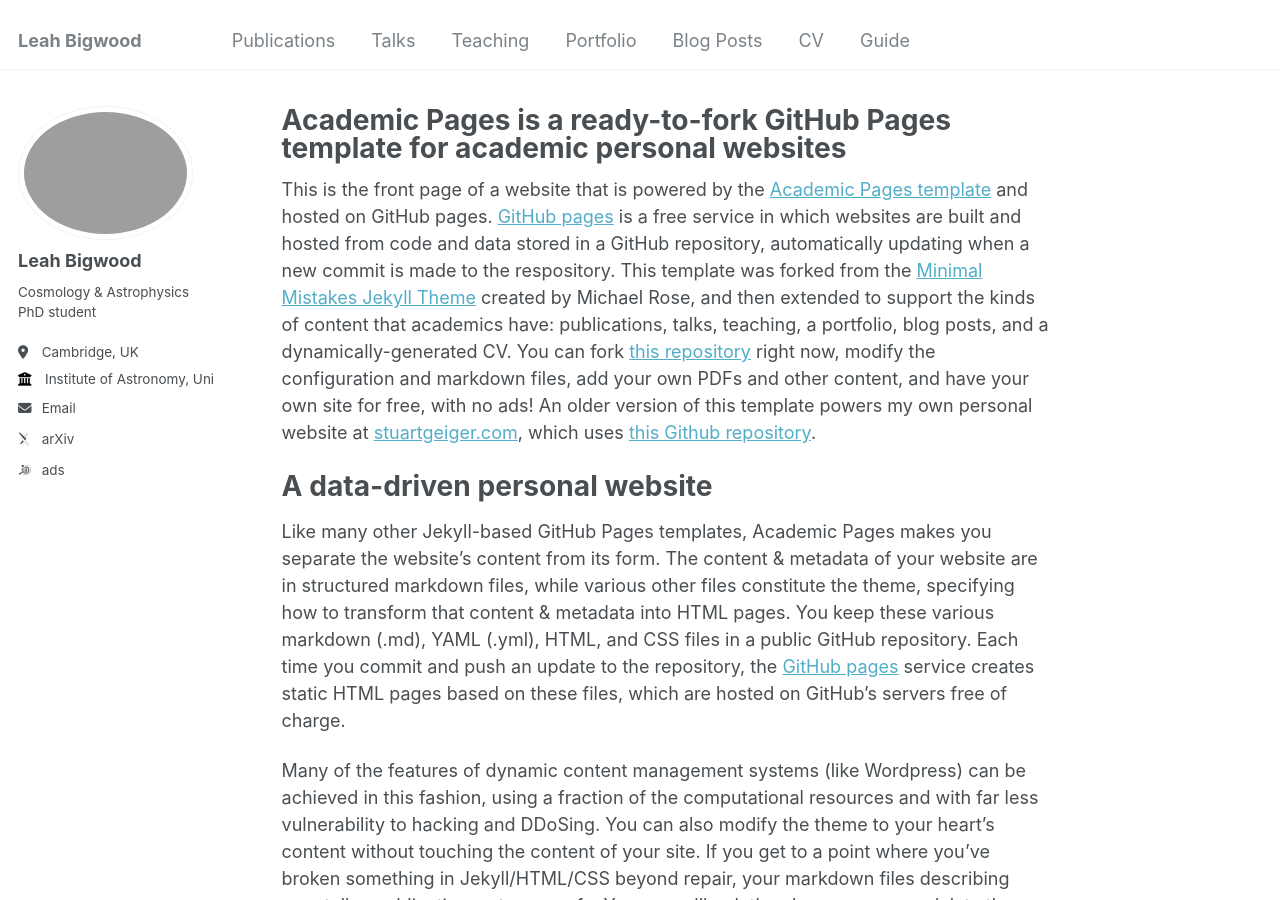
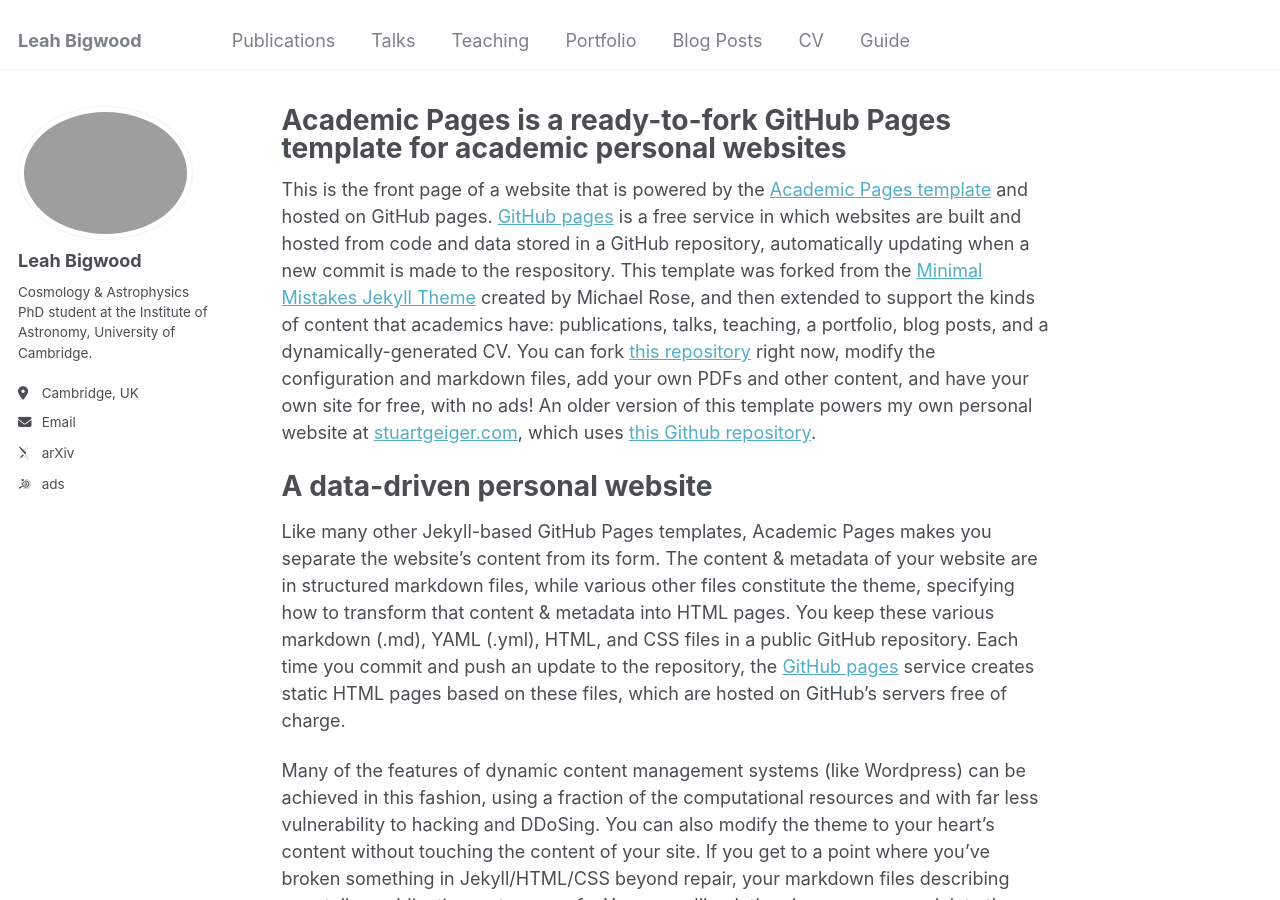
Before and after one commit to leahbigwood/leahbigwood.github.io, a Jekyll site: the page built from _pages/about.md, in a window 1280 px wide and 900 px high. Built offline with Jekyll 4.4.1, drawn with Linux system fonts in a browser that asks for light colours; some web fonts are replaced.

Commit message:
Update _config.yml

```diff
--- a/_config.yml
+++ b/_config.yml
@@ -24,9 +24,9 @@ author:
   avatar           : "Screenshot 2024-08-26 at 09.51.39.png"
   name             : "Leah Bigwood"
   pronouns         : # example: "she/her"
-  bio              : "Cosmology & Astrophysics PhD student"
+  bio              : "Cosmology & Astrophysics PhD student at the Institute of Astronomy, University of Cambridge."
   location         : "Cambridge, UK"
-  employer         : "Institute of Astronomy, University of Cambridge"
+  employer         : #"Institute of Astronomy, University of Cambridge"
   uri              : # URL
   email            : "lmb224@cam.ac.uk"
 
```
